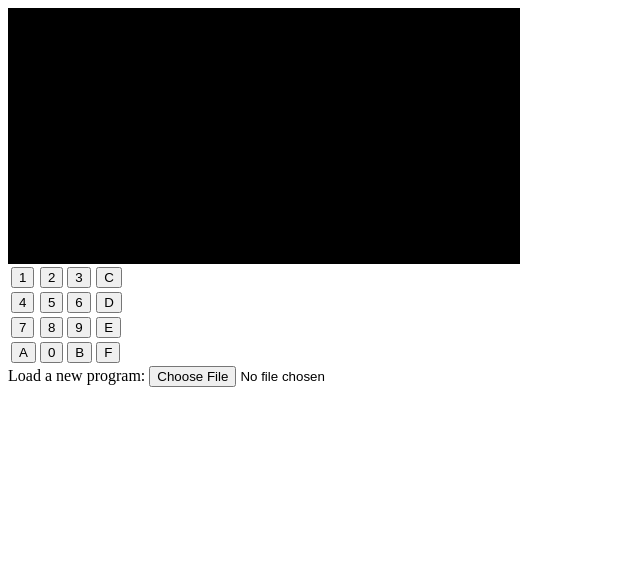
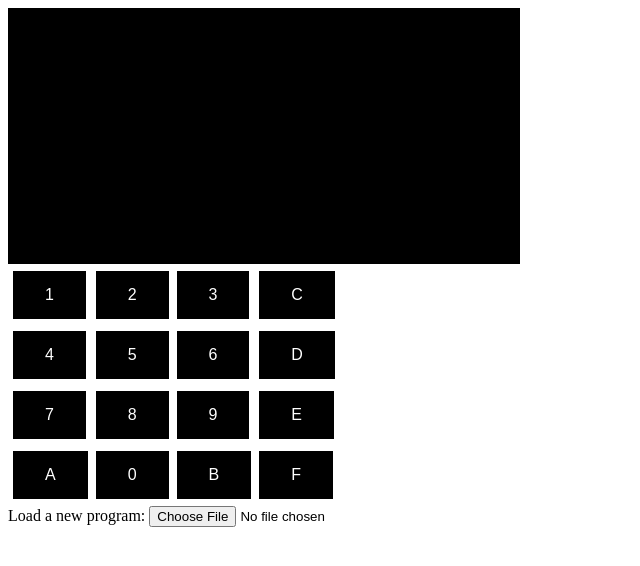
Before and after one commit to dpluong/chip-8, a website: page src/index.html in a window 1280 px wide. Shown: the whole page, without its empty margins (0-640 px from the left). Drawn offline with Linux system fonts and the light colour scheme.

Commit message:
Button class

```diff
--- a/src/index.html
+++ b/src/index.html
@@ -1,6 +1,20 @@
 <head>
   <title>Chip8 Emulator</title>
 </head>
+    <style>
+        .button {
+    background-color: black;
+    border: none;
+    color: white;
+    padding: 15px 32px;
+    text-align: center;
+    text-decoration: none;
+    display: inline-block;
+    font-size: 16px;
+    margin: 4px 2px;
+    cursor: pointer;
+    }
+    </style>
 <body>
   <canvas id="display" width="512" height="256"></canvas>
   <table>
```
